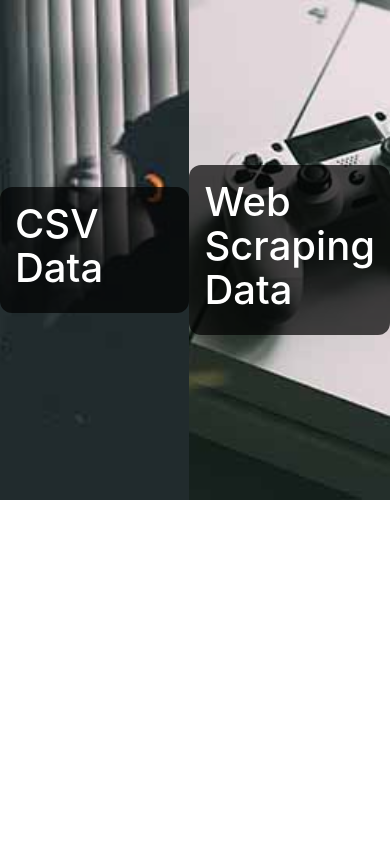
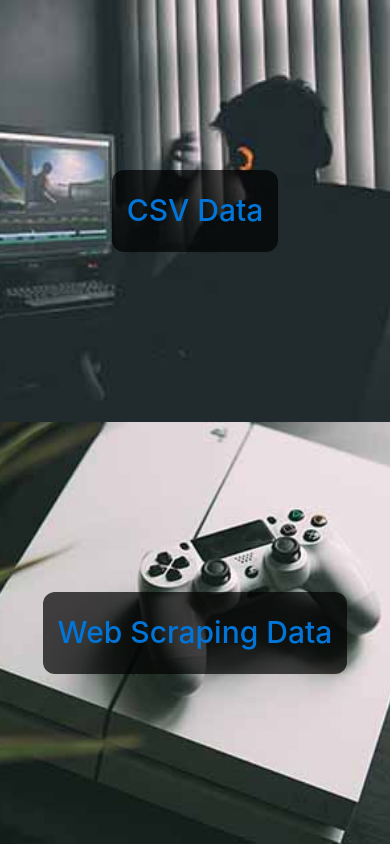
Before and after one commit to ravenusmc/game_ratings, a Flask app: page /home in a window 390 px wide. Run offline with Flask 2, Linux system fonts and the light colour scheme; some libraries are stand-ins or nearby versions.

Commit message:
finished styling on home page

```diff
--- a/project/__init__.py
+++ b/project/__init__.py
@@ -2,8 +2,10 @@ from flask import Flask, render_template, request
 
 app = Flask(__name__)
 
-# from blue.api.routes import mod
+from project.csv_data.routes import mod
 from project.site.routes import mod
+from project.scraping.routes import mod
 
 app.register_blueprint(site.routes.mod)
-# app.register_blueprint(api.routes.mod, url_prefix='/api')
+app.register_blueprint(csv_data.routes.mod)
+app.register_blueprint(scraping.routes.mod)
--- a/project/site/templates/site/home.html
+++ b/project/site/templates/site/home.html
@@ -9,7 +9,7 @@
   <div class='picture_one'>
 
     <div class='div_styling'>
-      <h1>CSV Data</h1>
+      <h1><a href="{{ url_for('csv_data.homepage') }}">CSV Data</a></h1>
     </div>
 
   </div>
@@ -17,7 +17,7 @@
   <div class='picture_two'>
 
     <div class='div_styling'>
-      <h1>Web Scraping Data</h1>
+      <h1><a href="{{ url_for('scraping.scraping_homepage') }}">Web Scraping Data</a></h1>
     </div>
 
   </div>
--- a/project/static/css/home.css
+++ b/project/static/css/home.css
@@ -3,11 +3,15 @@
 main {
   display: grid;
   grid-template-columns: 1fr 1fr;
+  position:fixed;
+  padding:0;
+  margin:0;
+  width: 100%;
+  height: 100%;
 }
 
 .picture_one {
   background-image: url('../img/gamer.jpg');
-  height: 500px;
   background-repeat: no-repeat;
   background-size: cover;
   background-position: center;
@@ -19,7 +23,6 @@ main {
 
 .picture_two {
   background-image: url('../img/ps4.jpg');
-  height: 500px;
   background-repeat: no-repeat;
   background-size: cover;
   background-position: center;
@@ -35,3 +38,24 @@ main {
   padding: 15px;
   border-radius: 12px;
 }
+
+h1 > a {
+  text-decoration: none;
+}
+
+h1 > a:hover {
+  text-decoration: none;
+  color: red;
+}
+
+@media only all and (max-width: 768px) {
+
+    main {
+      display: grid;
+      grid-template-columns: 1fr;
+    }
+
+    h1 > a {
+      font-size: 30px;
+    }
+}
```
Also changed, not shown: project/csv_data/routes.py (added, +8 -0 lines), project/csv_data/templates/csv_data/csv_index.html (added, +7 -0 lines), project/scraping/routes.py (added, +8 -0 lines), project/scraping/templates/scraping/scraping.html (added, +7 -0 lines), project/csv_data/data/Video_Games_Sales_as_at_22_Dec_2016.csv (renamed from data/Video_Games_Sales_as_at_22_Dec_2016.csv), project/site/templates/site/base.html (deleted).
